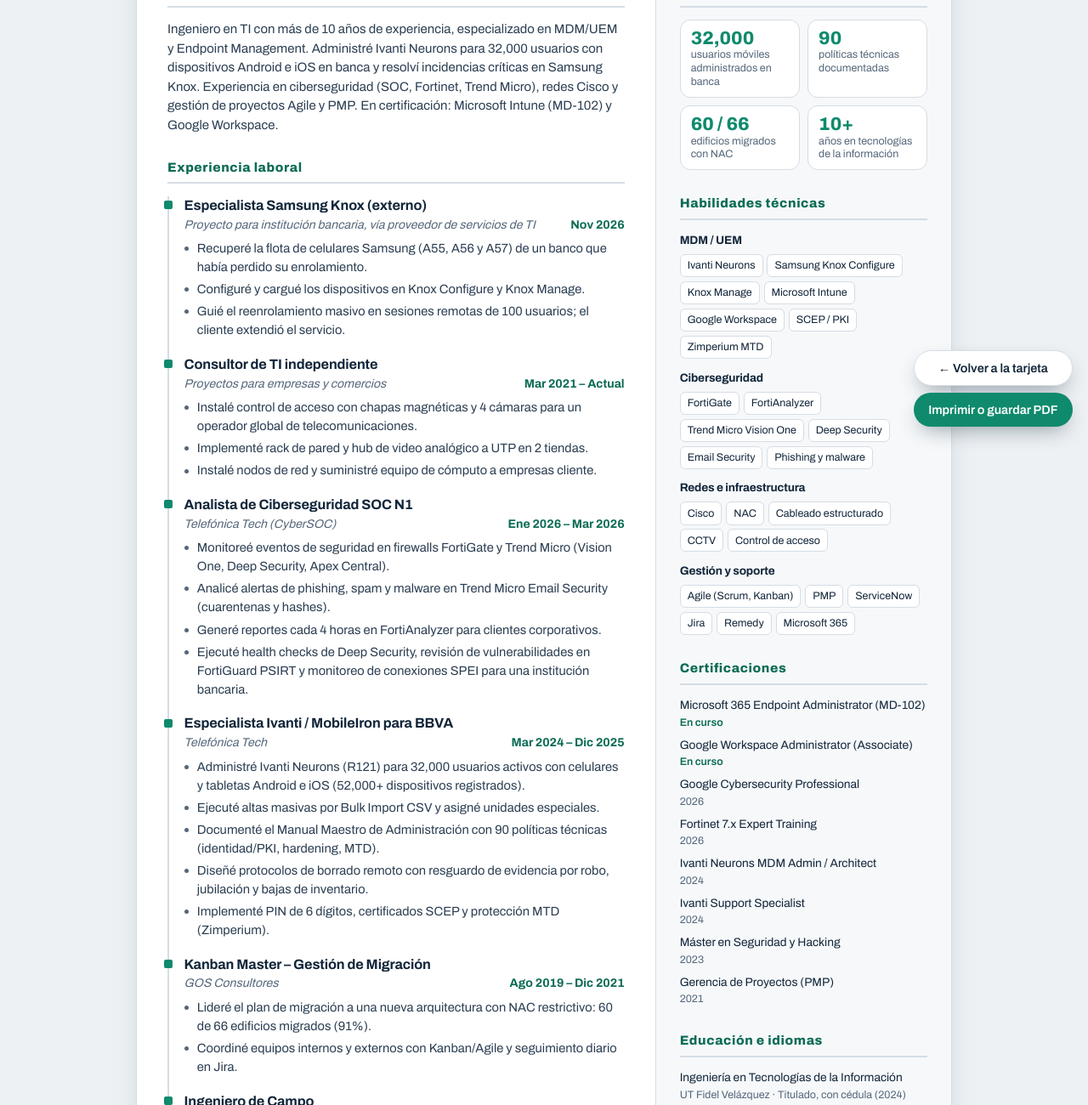
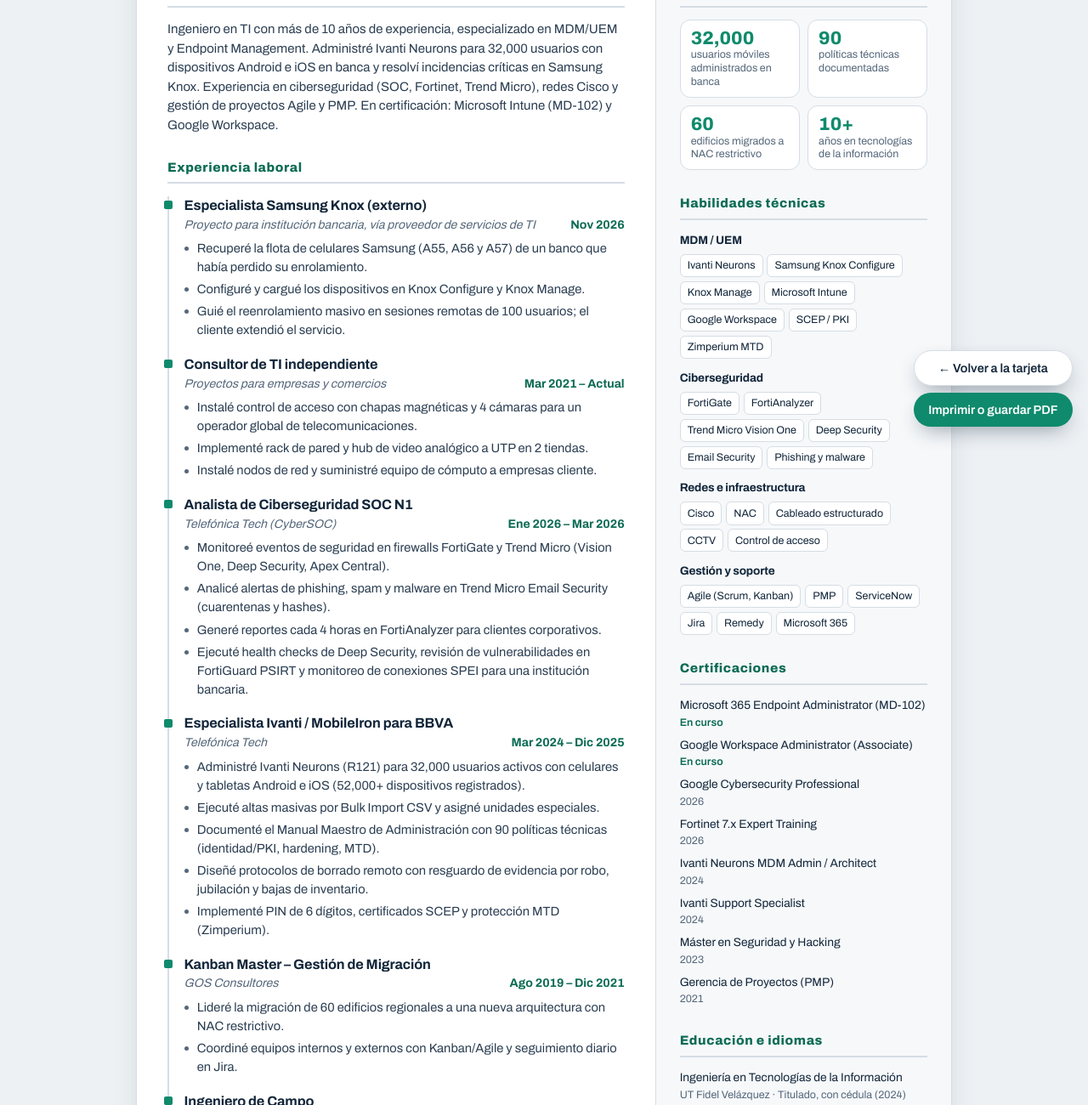
Before and after one commit to edgarflores290789-commits/EDexperiencia, a plain HTML site: page Curriculum.html in a window 1280 px wide. Shown: the part 280-1580 px from the top of the page at 85% size. Drawn offline with Linux system fonts and the light colour scheme.

Commit message:
Add files via upload

```diff
--- a/Curriculum.html
+++ b/Curriculum.html
@@ -187,7 +187,7 @@
           <h3>Kanban Master – Gestión de Migración</h3>
           <div class="meta"><span class="empresa">GOS Consultores</span><span class="fechas">Ago 2019 – Dic 2021</span></div>
           <ul>
-            <li>Lideré el plan de migración a una nueva arquitectura con NAC restrictivo: 60 de 66 edificios migrados (91%).</li>
+            <li>Lideré la migración de 60 edificios regionales a una nueva arquitectura con NAC restrictivo.</li>
             <li>Coordiné equipos internos y externos con Kanban/Agile y seguimiento diario en Jira.</li>
           </ul>
         </div>
@@ -219,7 +219,7 @@
         <div class="cifras">
           <div class="cifra"><b>32,000</b><span>usuarios móviles administrados en banca</span></div>
           <div class="cifra"><b>90</b><span>políticas técnicas documentadas</span></div>
-          <div class="cifra"><b>60 / 66</b><span>edificios migrados con NAC</span></div>
+          <div class="cifra"><b>60</b><span>edificios migrados a NAC restrictivo</span></div>
           <div class="cifra"><b>10+</b><span>años en tecnologías de la información</span></div>
         </div>
       </section>
```
